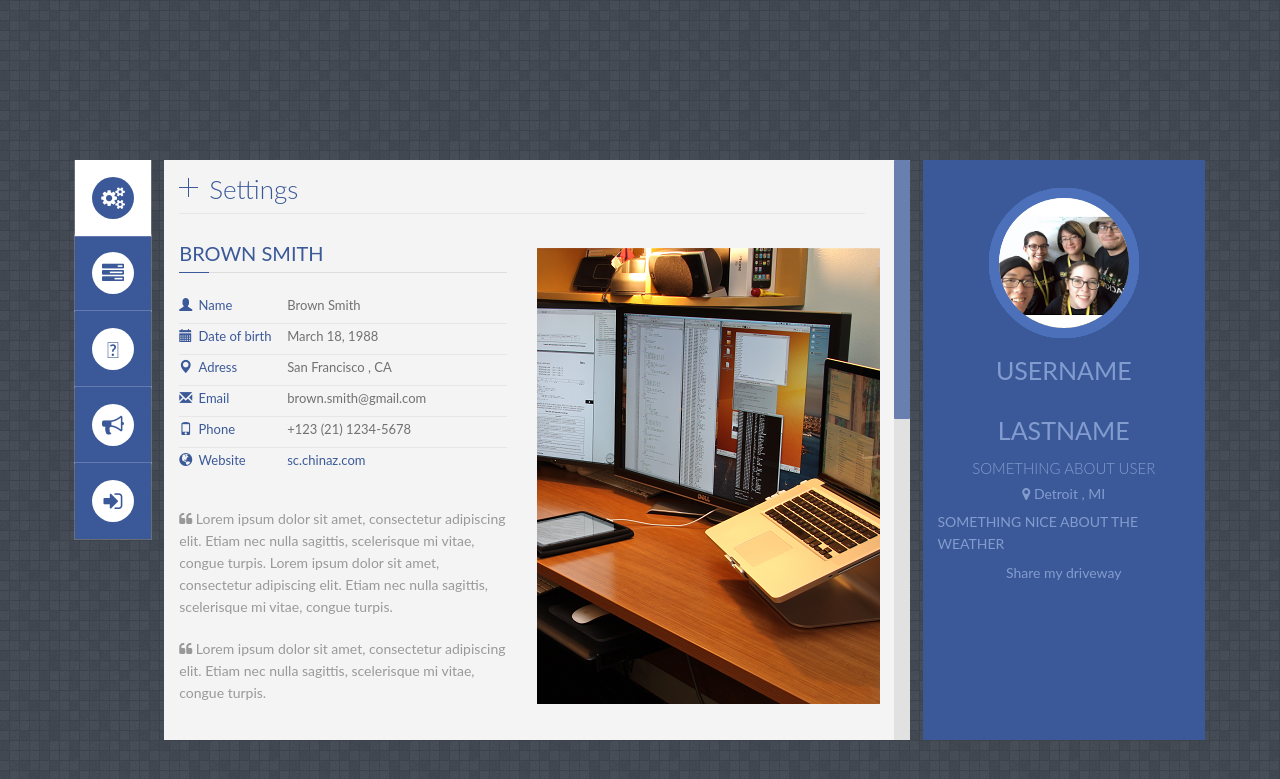
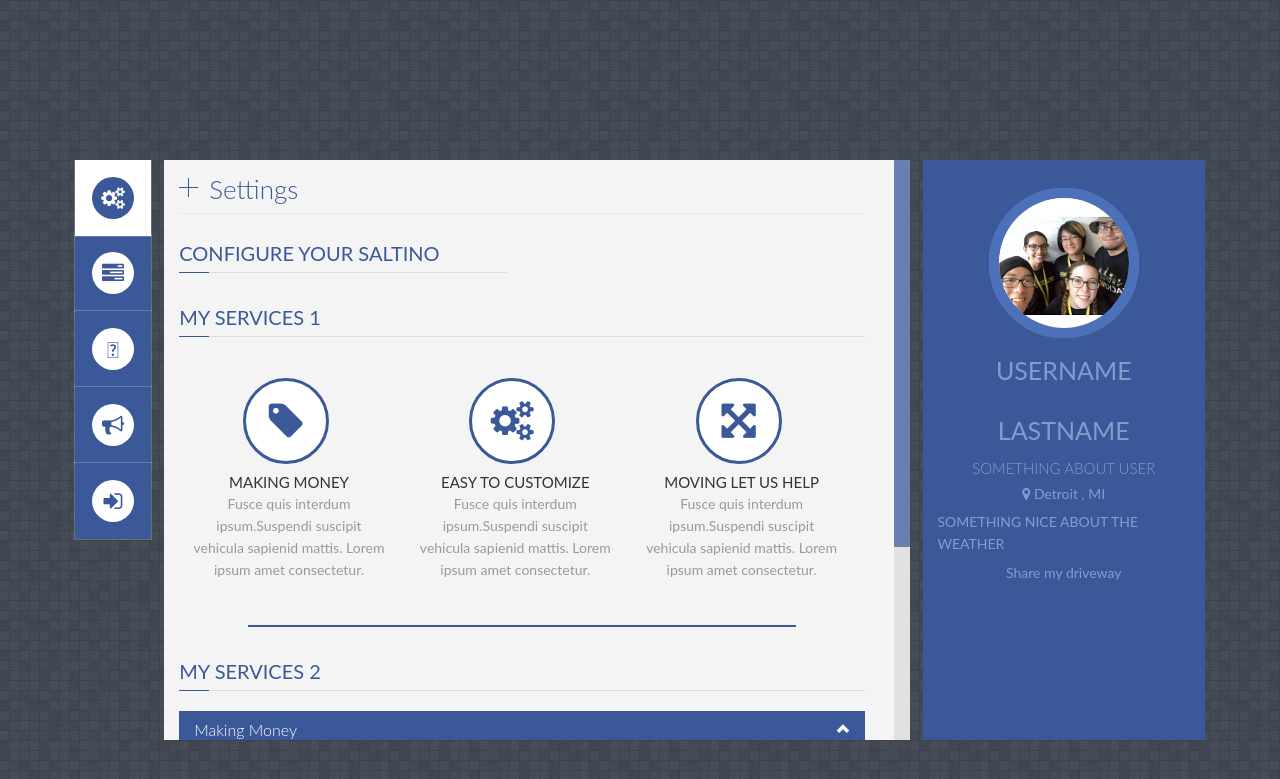
Before and after one commit to fantastic-five-18/driveway_weather_app2, a Jekyll site: the page built from index.html, in a window 1280 px wide. Shown: the top 779 px of the page. Built offline with Jekyll 4.4.1, drawn with Linux system fonts in a browser that asks for light colours; some web fonts are replaced.

Commit message:
settings

```diff
--- a/_includes/settings.html
+++ b/_includes/settings.html
@@ -8,9 +8,11 @@
 
         <!--About me-->
         <div class="title_content">
-            <div class="text_content">brown smith</div>
+            <div class="text_content">Configure your SALTino</div>
             <div class="clear"></div>
         </div>
+
+<!--
 
 		   <ul class="about">
 
@@ -82,6 +87,8 @@
         </div>
 
     </div>
+
+    -->
 
 </div>
 
```
Also changed, not shown: other parts of _includes/settings.html (+4 -1 lines).
